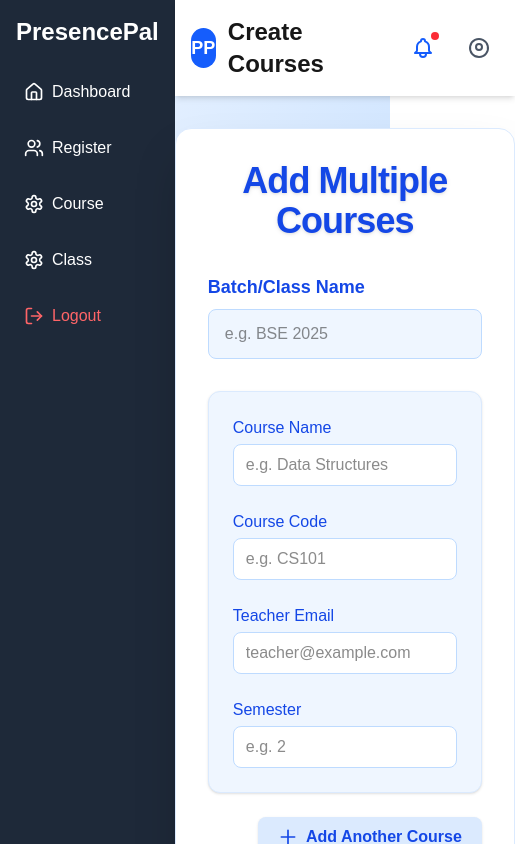
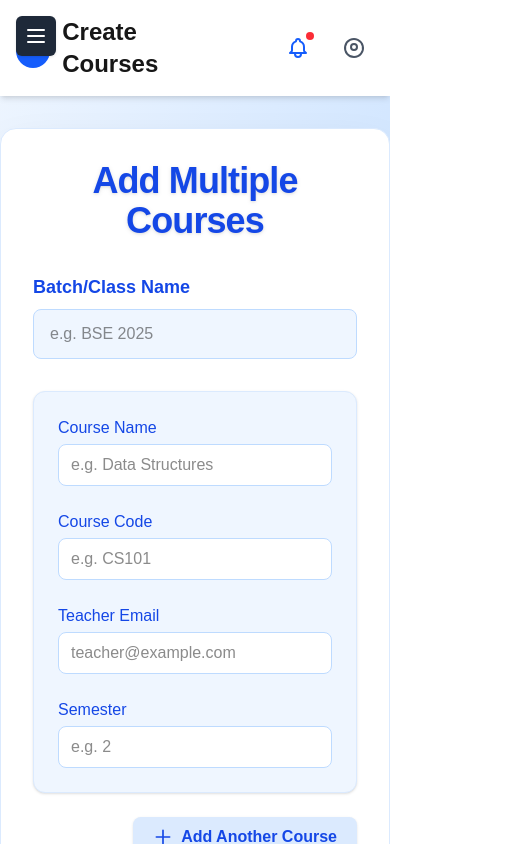
Before and after one commit to abdiwasac21/presencepal, a Next.js app: page /admin/course in a window 390 px wide. Shown: the top 844 px of the page, 515 px wide, since content can reach past the window. Built offline with nearby package versions, Linux system fonts and the light colour scheme.

Commit message:
fix: Update base URL to production in course, dashboard, and registration pages; enhance sidebar for mobile responsiveness

```diff
--- a/app/admin/course/page.js
+++ b/app/admin/course/page.js
@@ -3,8 +3,8 @@ import React, { useState } from 'react';
 import Sidebar from "@/components/sideBar";
 import Header from "@/components/Header";
 
-// const baseUrl = "https://presencepalbackend-1.onrender.com";
-const baseUrl = "http://localhost:80";
+const baseUrl = "https://presencepalbackend-1.onrender.com";
+// const baseUrl = "http://localhost:80";
 
 
 const CoursesCreate = () => {
--- a/app/admin/dashboard/page.js
+++ b/app/admin/dashboard/page.js
@@ -19,7 +19,7 @@ import {
 
 Chart.register(CategoryScale, LinearScale, BarElement, PointElement, LineElement, Title, Tooltip, Legend);
 
-const baseUrl = 'http://localhost:80';
+const baseUrl = 'https://presencepalbackend-1.onrender.com';
 
 const attendanceData = {
   labels: ['Mon', 'Tue', 'Wed', 'Thu', 'Fri'],
--- a/app/admin/register/page.js
+++ b/app/admin/register/page.js
@@ -3,8 +3,8 @@ import React, { useState } from 'react';
 import Sidebar from '@/components/sideBar';
 import Header from '@/components/Header';
 
-// const baseUrl = 'https://presencepalbackend-1.onrender.com';
-const baseUrl = 'http://localhost:80';
+const baseUrl = 'https://presencepalbackend-1.onrender.com';
+// const baseUrl = 'http://localhost:80';
 
 const StudentTeacherRegister = () => {
   const [role, setRole] = useState('student'); // 'student' or 'teacher'
--- a/components/sideBar.js
+++ b/components/sideBar.js
@@ -1,17 +1,57 @@
-import React from 'react';
-import { Home, Users, Settings, LogOut } from 'lucide-react';
+import React, { useState } from 'react';
+import { Home, Users, Settings, LogOut, Menu, X } from 'lucide-react';
 import Link from 'next/link';
 
 const handleLogout = () => {
     localStorage.removeItem("isAdminLoggedIn");
     localStorage.removeItem("authToken");
     window.location.href = "/teacher/login";
-}
+};
 
 const Sidebar = () => {
+    const [open, setOpen] = useState(false);
+
     return (
-        <div className="h-screen w-64 bg-gray-800 text-white flex flex-col p-4">
-            <h1 className="text-2xl font-bold mb-6">PresencePal</h1>
+        <>
+            {/* Hamburger for small screens */}
+            <button
+                className="fixed top-4 left-4 z-50 md:hidden bg-gray-800 text-white p-2 rounded-md shadow"
+                onClick={() => setOpen(true)}
+                aria-label="Open sidebar"
+            >
+                <Menu className="w-6 h-6" />
+            </button>
+
+            {/* Overlay */}
+            {open && (
+                <div
+                    className="fixed inset-0 bg-black bg-opacity-40 z-40 md:hidden"
+                    onClick={() => setOpen(false)}
+                />
+            )}
+
+            {/* Sidebar */}
+            <div
+                className={`
+                    fixed top-0 left-0 h-full w-64 bg-gray-800 text-white flex flex-col p-4 z-50
+                    transition-transform duration-300
+                    ${open ? "translate-x-0" : "-translate-x-full"}
+                    md:static md:translate-x-0 md:h-screen
+                `}
+            >
+                {/* Close button for mobile */}
+                <div className="flex items-center justify-between mb-6 md:hidden">
+                    <h1 className="text-2xl font-bold">PresencePal</h1>
+                    <button
+                        className="text-white"
+                        onClick={() => setOpen(false)}
+                        aria-label="Close sidebar"
+                    >
+                        <X className="w-6 h-6" />
+                    </button>
+                </div>
+                {/* Title for desktop */}
+                <h1 className="text-2xl font-bold mb-6 hidden md:block">PresencePal</h1>
                 <nav className="flex flex-col gap-4">
                     <Link href="/admin/dashboard" className="flex items-center gap-2 p-2 rounded-md hover:bg-gray-700">
                         <Home className="w-5 h-5" /> Dashboard
@@ -25,14 +65,16 @@ const Sidebar = () => {
                     <Link href="/admin/class" className="flex items-center gap-2 p-2 rounded-md hover:bg-gray-700">
                         <Settings className="w-5 h-5" /> Class
                     </Link>
-                <Link href="/admin/logout" className="flex items-center gap-2 p-2 mt-auto text-red-400 hover:bg-gray-700">
-                    <LogOut className="w-5 h-5" onClick={handleLogout}/> Logout
-                </Link>
+                    <button
+                        onClick={handleLogout}
+                        className="flex items-center gap-2 p-2 mt-auto text-red-400 hover:bg-gray-700"
+                    >
+                        <LogOut className="w-5 h-5" /> Logout
+                    </button>
                 </nav>
             </div>
+        </>
     );
 };
 
-
-
 export default Sidebar;
```
Lines whose indentation alone changed are shown as unchanged.
